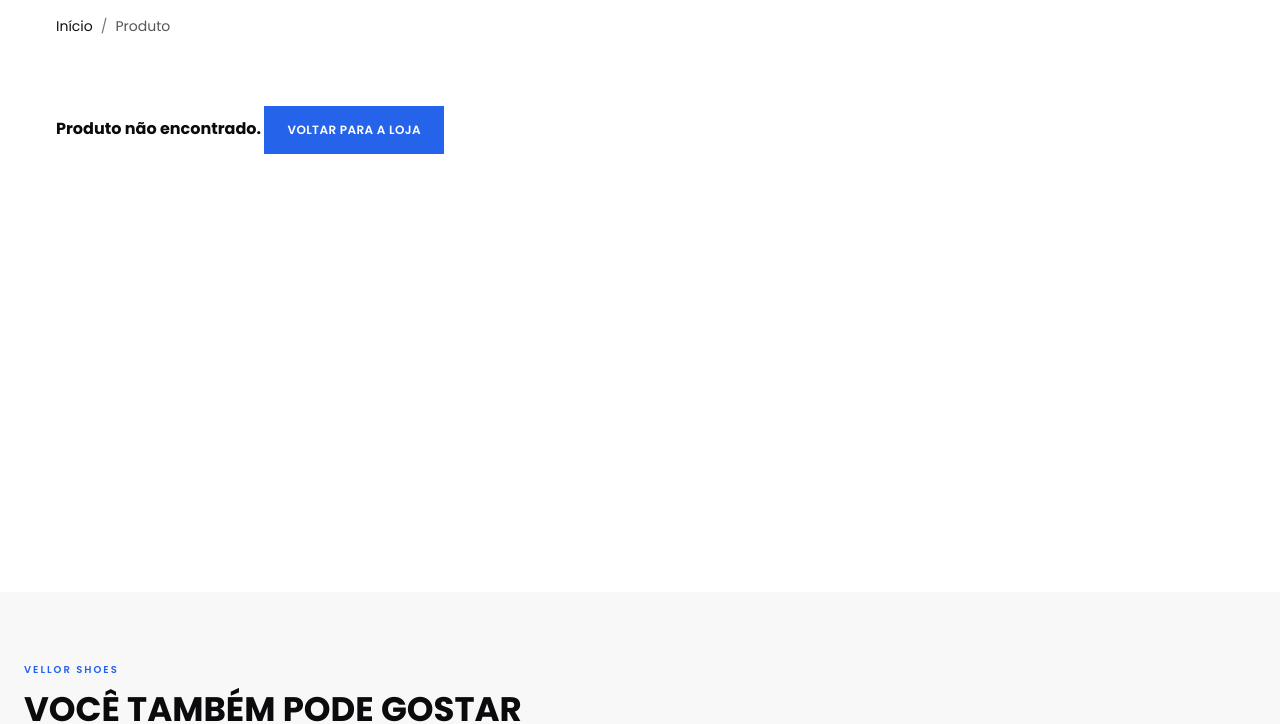
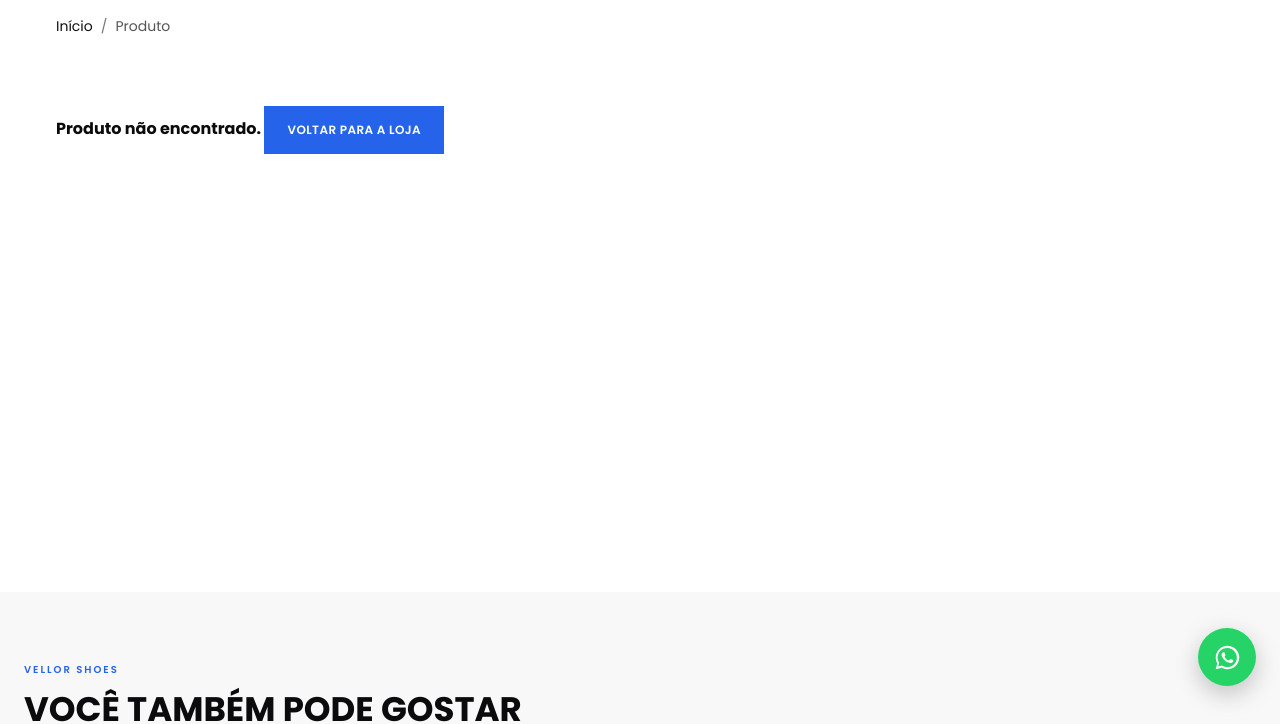
Before and after one commit to lucassilva2699-ctrl/vellor-shoes, a website with bundled scripts: page produto.html in a window 1280 px wide. Shown: the part 90-814 px from the top of the page. Built offline with nearby package versions, Linux system fonts and the light colour scheme; no server answers.

```diff
--- a/produto.html
+++ b/produto.html
@@ -1864,7 +1864,22 @@
 
     <script src="script.js"></script>
 
-
+<a
+    href="https://wa.me/5511932762194?text=Olá%20Vellor%20Shoes!%20Gostaria%20de%20mais%20informações."
+    class="whatsapp-float"
+    target="_blank"
+    rel="noopener noreferrer"
+    aria-label="Falar com a Vellor Shoes pelo WhatsApp"
+>
+
+    <svg
+        viewBox="0 0 32 32"
+        aria-hidden="true"
+    >
+        <path d="M16 3C8.82 3 3 8.82 3 16c0 2.29.6 4.44 1.74 6.34L3 29l6.82-1.69A12.94 12.94 0 0 0 16 29c7.18 0 13-5.82 13-13S23.18 3 16 3zm0 23.65c-2.04 0-4.03-.55-5.77-1.59l-.41-.24-4.05 1 1.08-3.95-.27-.43A10.58 10.58 0 1 1 16 26.65zm5.8-7.93c-.32-.16-1.88-.93-2.17-1.04-.29-.11-.5-.16-.71.16-.21.32-.82 1.04-1.01 1.25-.18.21-.37.24-.69.08-.32-.16-1.36-.5-2.59-1.6-.96-.86-1.61-1.92-1.8-2.24-.18-.32-.02-.49.14-.65.14-.14.32-.37.48-.56.16-.18.21-.32.32-.53.11-.21.05-.4-.03-.56-.08-.16-.71-1.72-.97-2.36-.26-.63-.52-.54-.71-.55h-.61c-.21 0-.56.08-.85.4-.29.32-1.11 1.08-1.11 2.64s1.14 3.06 1.3 3.27c.16.21 2.24 3.42 5.43 4.8.76.33 1.35.52 1.81.67.76.24 1.45.21 2 .13.61-.09 1.88-.77 2.14-1.51.26-.74.26-1.38.18-1.51-.08-.13-.29-.21-.61-.37z"/>
+    </svg>
+
+</a>
 </body>
 
 </html>
```
